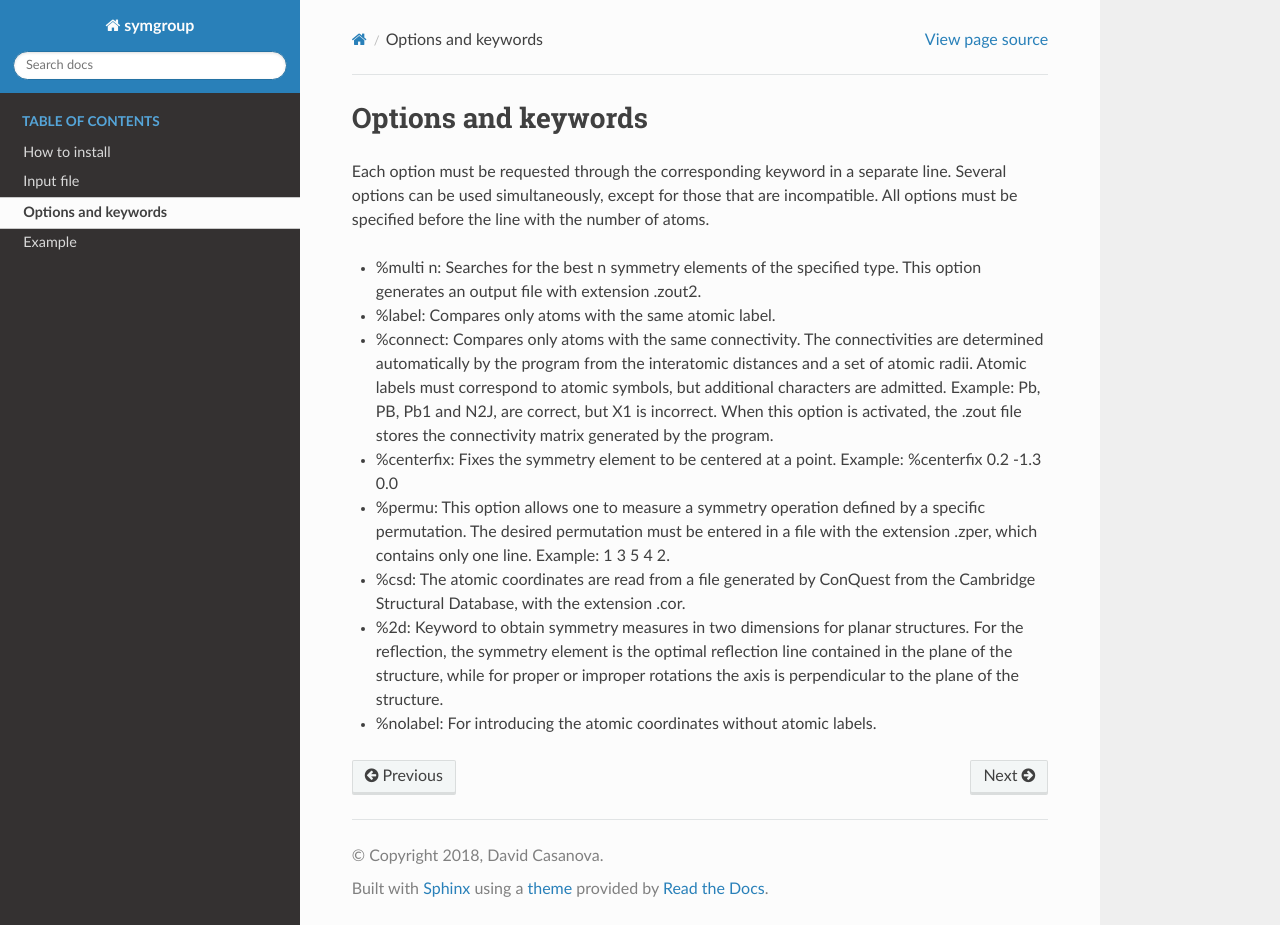
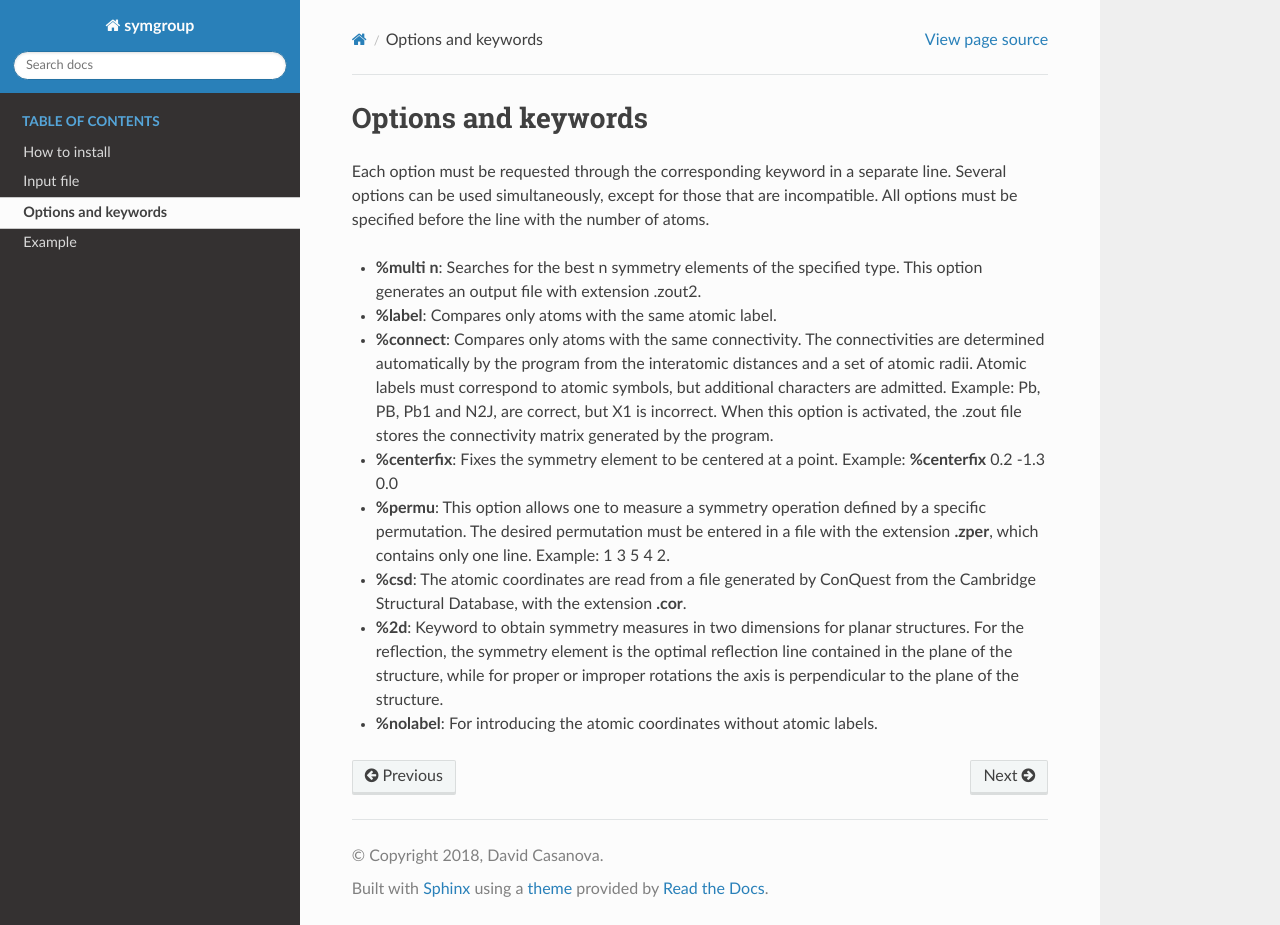
Before and after one commit to abelcarreras/symgroup, a Sphinx documentation site: the page built from docs/keywords.rst, in a window 1280 px wide and 925 px high. Built offline with Sphinx 7.4.7 and the Read the Docs theme 2.0.0, drawn with Linux system fonts in a browser that asks for light colours.

Commit message:
updated documentation

```diff
--- a/docs/example.rst
+++ b/docs/example.rst
@@ -49,7 +49,7 @@ Input file with keywords::
  N     4.24692   -3.22298   22.54931
  N     4.75958   -0.12712   23.86630
 
-In this example, the program searches for the best eight **C3** axis and
+In this example, the program searches for the best eight :math:`C_3` axis and
 compares only atoms with the same label.
 
 Output file (**.zout2**)::
--- a/docs/index.rst
+++ b/docs/index.rst
@@ -7,9 +7,9 @@ Introduction to symgroup
 This program calculates the Continuous Symmetry Measures (CSM), of one or more sets of atomic
 coordinates relative to a cyclic point group. The measures can adopt values between 0 and 100.
 A zero value indicates that the set of coordinates contains the symmetry element.
-The input data file must have the extension .zdat and the results are written in two files with
-the same name as the input file and extensions .ztab and .zout. The .ztab file contains the value
-of the symmetry measures for each structure and the .zout file contains additional information,
+The input data file must have the extension **.zdat** and the results are written in two files with
+the same name as the input file and extensions **.ztab** and **.zout.** The **.ztab** file contains the value
+of the symmetry measures for each structure and the **.zout** file contains additional information,
 such as the transformed coordinates of the set of atoms and the orientation of the axis associated
 to the studied symmetry operation.
 The program is invoked by the instruction ::
--- a/docs/keywords.rst
+++ b/docs/keywords.rst
@@ -4,16 +4,16 @@ Options and keywords
 Each option must be requested through the corresponding keyword in a separate line. Several options can be used simultaneously,
 except for those that are incompatible. All options must be specified before the line with the number of atoms.
 
-- %multi n:  Searches for the best n symmetry elements of the specified type. This option generates an output file with extension .zout2.
-- %label:  Compares only atoms with the same atomic label.
-- %connect: Compares only atoms with the same connectivity. The connectivities are determined automatically by the program from
+- **%multi n**:  Searches for the best n symmetry elements of the specified type. This option generates an output file with extension .zout2.
+- **%label**:  Compares only atoms with the same atomic label.
+- **%connect**: Compares only atoms with the same connectivity. The connectivities are determined automatically by the program from
   the interatomic distances and a set of atomic radii. Atomic labels must correspond to atomic symbols, but additional characters are admitted.
   Example: Pb, PB, Pb1 and N2J, are correct, but X1 is incorrect. When this option is activated, the .zout file stores the connectivity matrix
   generated by the program.
-- %centerfix: Fixes the symmetry element to be centered at a point. Example: %centerfix 0.2 -1.3 0.0
-- %permu: This option allows one to measure a symmetry operation defined by a specific permutation. The desired permutation must be entered
-  in a file with the extension .zper, which contains only one line. Example: 1 3 5 4 2.
-- %csd: The atomic coordinates are read from a file generated by ConQuest from the Cambridge Structural Database, with the extension .cor.
-- %2d: Keyword to obtain symmetry measures in two dimensions for planar structures. For the reflection, the symmetry element is the optimal
+- **%centerfix**: Fixes the symmetry element to be centered at a point. Example: **%centerfix** 0.2 -1.3 0.0
+- **%permu**: This option allows one to measure a symmetry operation defined by a specific permutation. The desired permutation must be entered
+  in a file with the extension **.zper**, which contains only one line. Example: 1 3 5 4 2.
+- **%csd**: The atomic coordinates are read from a file generated by ConQuest from the Cambridge Structural Database, with the extension **.cor**.
+- **%2d**: Keyword to obtain symmetry measures in two dimensions for planar structures. For the reflection, the symmetry element is the optimal
   reflection line contained in the plane of the structure, while for proper or improper rotations the axis is perpendicular to the plane of the structure.
-- %nolabel: For introducing the atomic coordinates without atomic labels.
+- **%nolabel**: For introducing the atomic coordinates without atomic labels.
```
Also changed, not shown: docs/input.rst (+6 -6 lines).
